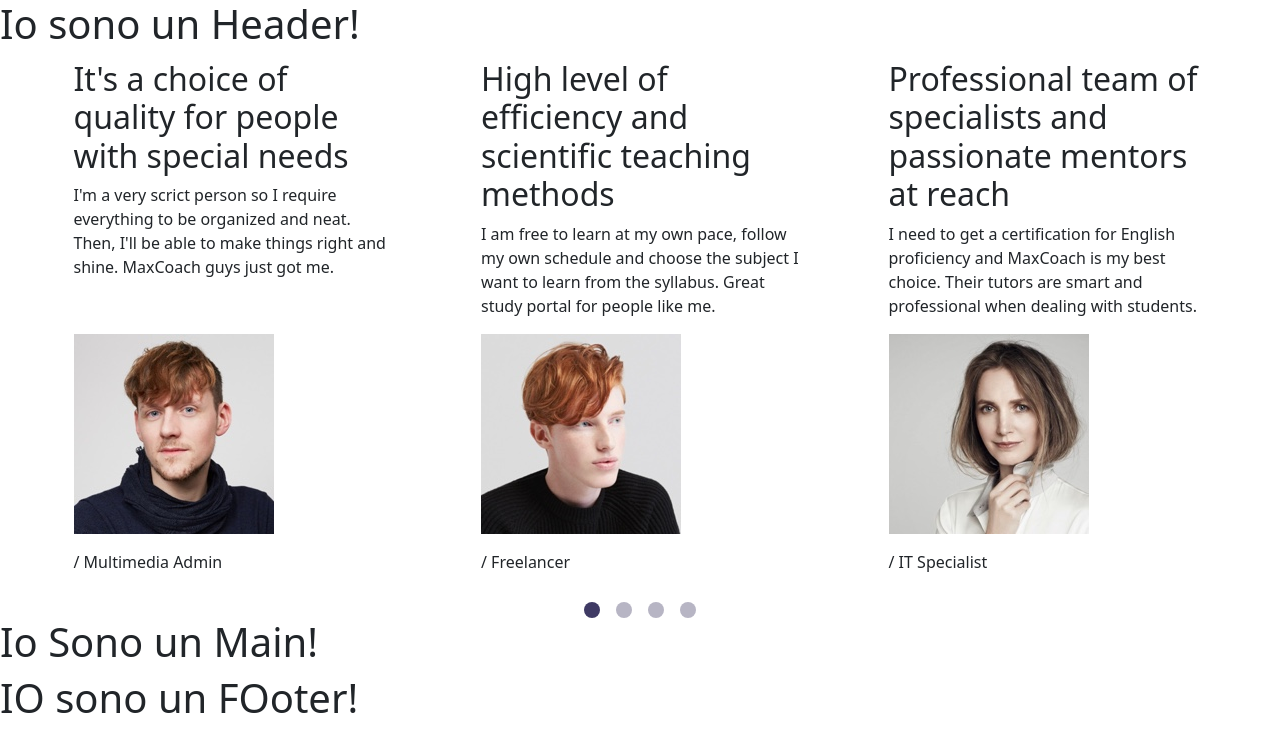
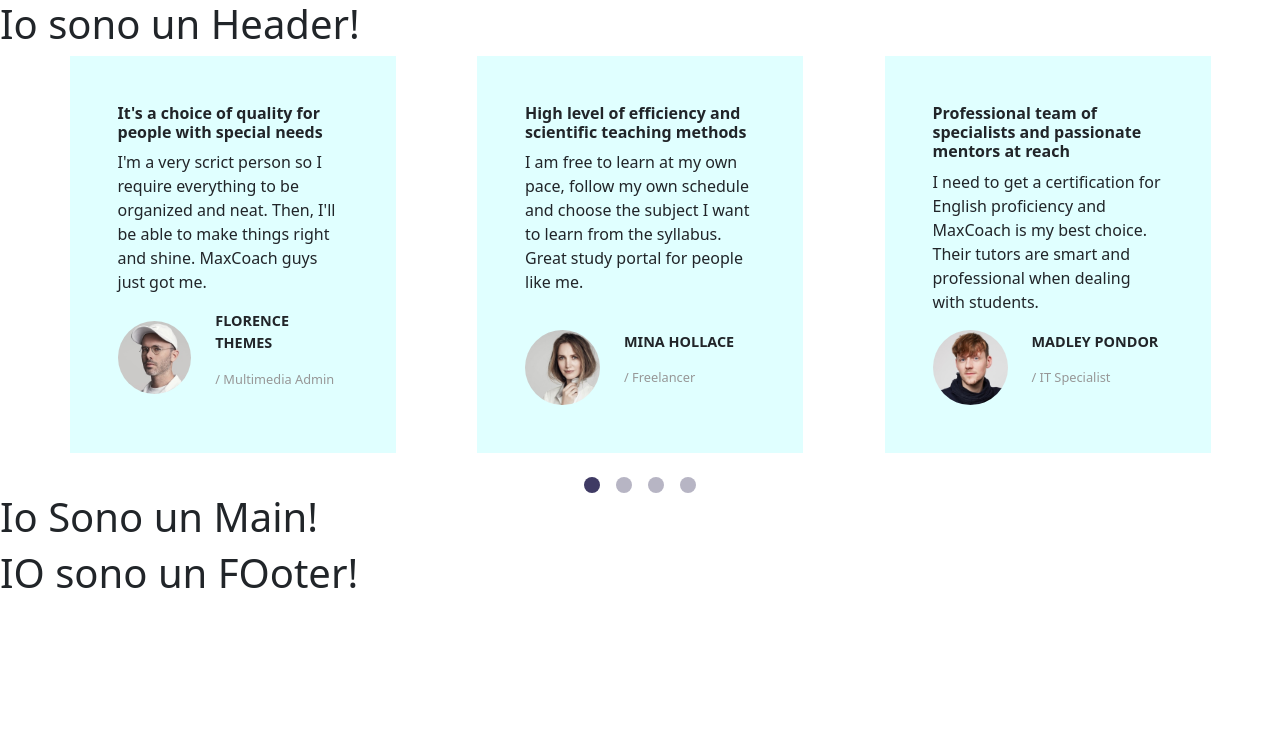
Before and after one commit to GencoMattia/proj-html-vuejs, a Vue app: page / in a window 1280 px wide. Shown: the top 752 px of the page. Built offline with nearby package versions, Linux system fonts and the light colour scheme.

Commit message:
stylized learners cards

```diff
--- a/src/components/MainTopLearners.vue
+++ b/src/components/MainTopLearners.vue
@@ -10,7 +10,7 @@ export default {
         return {
             learnersList: [
                 {
-                    avatar:"testimonial-avata-01.jpg",
+                    avatar:"testimonial-avata-02.jpg",
                     name: "Mina Hollace",
                     occupation: "Freelancer",
                     title: "High level of efficiency and scientific teaching methods",
@@ -18,7 +18,7 @@ export default {
                     isVisible: false,
                 },
                 {
-                    avatar:"testimonial-avata-02.jpg",
+                    avatar:"testimonial-avata-04.jpg",
                     name: "Madley Pondor",
                     occupation: "IT Specialist",
                     title: "Professional team of specialists and passionate mentors at reach",
@@ -26,7 +26,7 @@ export default {
                     isVisible: false,
                 },
                 {
-                    avatar:"testimonial-avata-03.jpg",
+                    avatar:"testimonial-avata-01.jpg",
                     name: "Luvic Dubble",
                     occupation: "Private Tutor",
                     title: "The MaxCoach team works really hard to ensure high quality",
@@ -34,7 +34,7 @@ export default {
                     isVisible: false,
                 },
                 {
-                    avatar:"testimonial-avata-04.jpg",
+                    avatar:"testimonial-avata-03.jpg",
                     name: "Florence Themes",
                     occupation: "Multimedia Admin",
                     title: "It's a choice of quality for people with special needs",
@@ -79,7 +79,7 @@ export default {
 <template>
     <section class="testimonials row overflow-hidden align-items-stretch justify-content-evenly">
         <article v-for="(card, index) in visibleCards" :key="index" @click=""
-        class="testimonal-card col-3 p-1 d-flex flex-column justify-content-between mb-4">
+        class="testimonal-card col-3 p-5 d-flex flex-column justify-content-between mb-4">
             <div class="card-content">
                 <h2>
                     {{ card.title }}
@@ -88,12 +88,17 @@ export default {
                     {{ card.text }}
                 </p>
             </div>
-            <div class="card-profile">
-                <figure class="testimonial-picture">
+            <div class="card-profile d-flex align-items-center">
+                <div class="testimonial-picture me-4">
                     <img :src="getImagePath(card.avatar)" :alt="`{{ card.name }}-img`">
-                </figure>
-                <div class="testimonial-occupation">
-                    / {{ card.occupation }}
+                </div>
+                <div class="testimonial-info">
+                    <p class="testimonial-name">
+                        {{ card.name }}
+                    </p>
+                    <p class="testimonial-occupation">
+                        / {{ card.occupation }}
+                    </p>
                 </div>
             </div>
         </article>
@@ -110,6 +115,12 @@ export default {
 </template>
 
 <style scoped lang="scss">
+@use "../styles/partials/mixins" as *;
+
+    article {
+        background-color: lightcyan;
+    }
+
     .carosel-circles {
         color: #b7b5c4;
 
@@ -117,4 +128,31 @@ export default {
             color: #3f3a64;
         }
     }
+
+    .testimonial-picture {
+        width: 75px;
+
+        img {
+            width: 100%;
+            border-radius: 50%;
+        }
+    }
+
+    .card-content {
+        h2 {
+            font-size: 1rem;
+            font-weight: bolder;
+        }
+    }
+
+    .testimonial-name {
+        @include uppercase-text;
+        font-weight: bold;
+        font-size: .9rem;
+    }
+
+    .testimonial-occupation {
+        color: #979797;
+        font-size: .8rem;
+    }
 </style>
--- a/src/styles/partials/_mixins.scss
+++ b/src/styles/partials/_mixins.scss
@@ -0,0 +1,3 @@
+@mixin uppercase-text {
+    text-transform: uppercase;
+}
```
